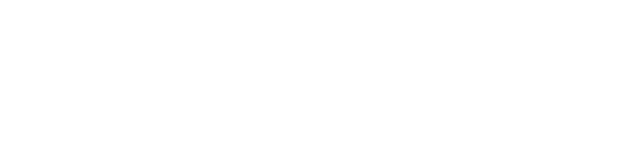
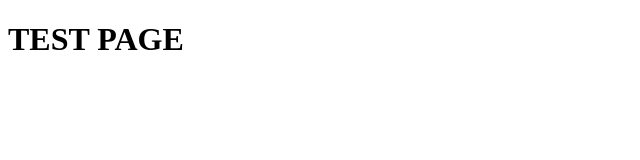
Before and after one commit to rabbyui/wdd230, a plain HTML site: page index.html in a window 1280 px wide. Shown: the whole page, without its empty margins (0-640 px from the left). Drawn offline with Linux system fonts and the light colour scheme.

Commit message:
h1 test page

```diff
--- a/index.html
+++ b/index.html
@@ -9,7 +9,9 @@
 </head>
 
 <body>
-
+    <h1>
+        TEST PAGE
+    </h1>
 </body>
 
 </html>
```
